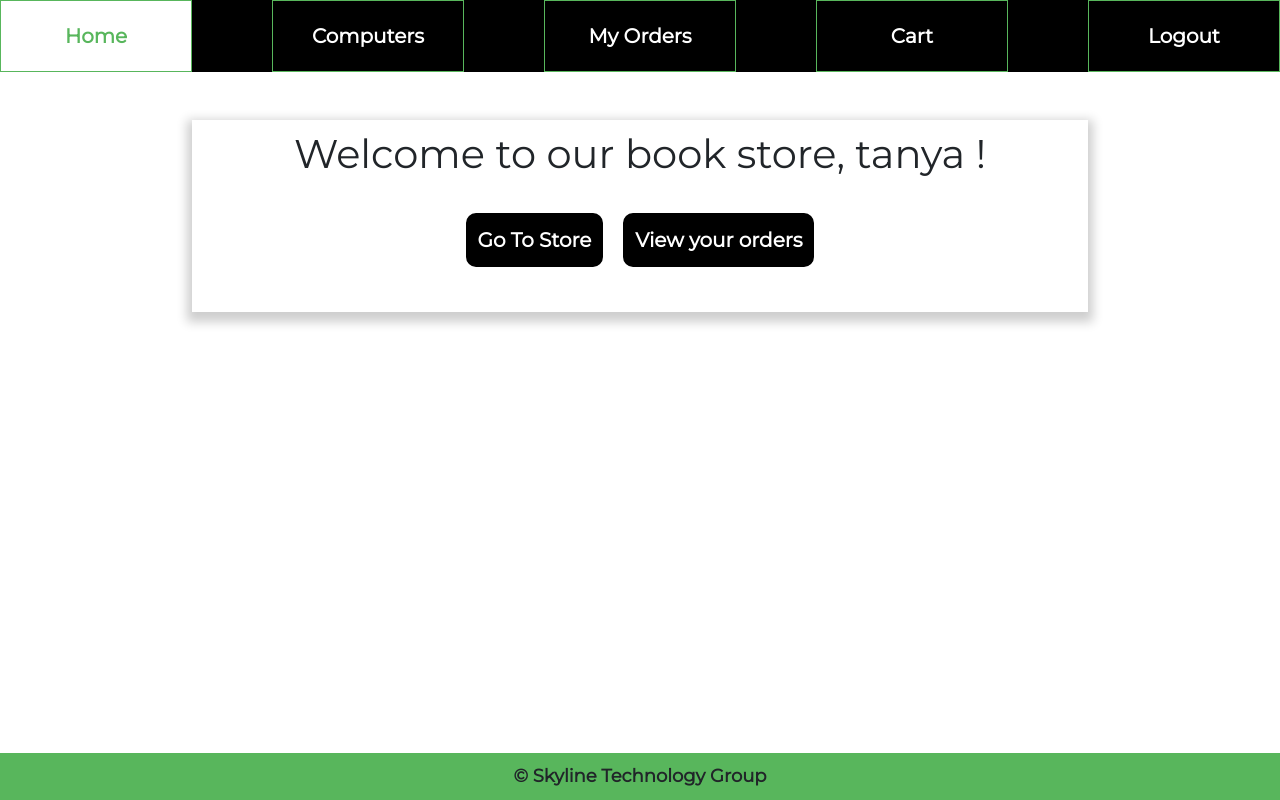
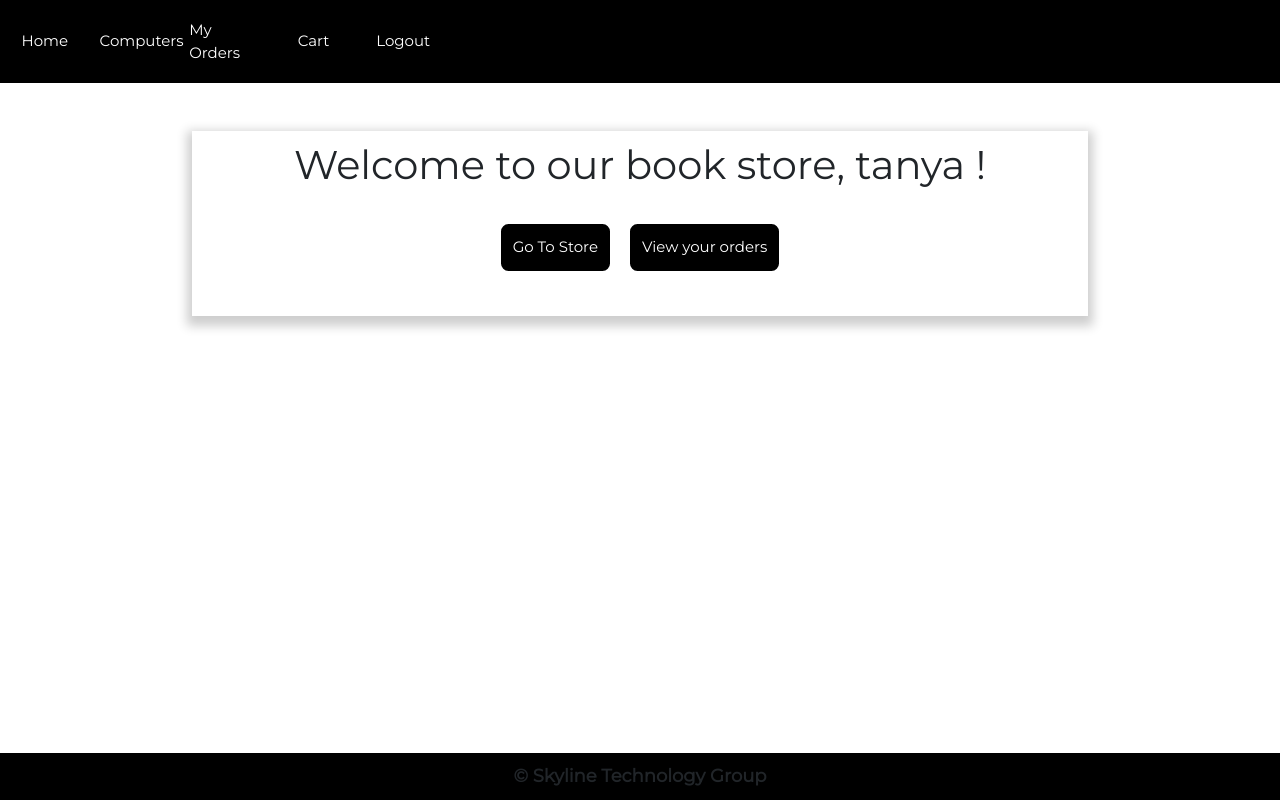
Before and after one commit to W0lfeR/ReactJS-Fundamentals-February-2019, a React (Create React App) app in the folder skyline-technology-group/: page / in a window 1280 px wide. Built offline with nearby package versions, Linux system fonts and the light colour scheme.

Commit message:
Add files via upload

```diff
--- a/skyline-technology-group/src/App.js
+++ b/skyline-technology-group/src/App.js
@@ -12,7 +12,6 @@ class App extends Component {
           <Fragment>
             <header>
               <nav class="navbar-menu">
-
               <a href="/" class="active" aria-current="page">Home</a>
               <a href="/computers">Computers</a>
                 <a href="/orders">My Orders</a>
--- a/skyline-technology-group/src/site.css
+++ b/skyline-technology-group/src/site.css
@@ -13,8 +13,8 @@ body {
 }
 
 a {
-    font-size: 20px;
-    font-weight: bold;
+    font-size: 15px;
+	display: inline-block;
 }
 
 img {
@@ -26,24 +26,23 @@ img {
 nav.navbar-menu {
     display: flex;
     flex-wrap: wrap;
-    justify-content: space-between;
     align-items: center;
     background-color: rgb(0,0,0);
 }
 
 nav.navbar-menu a {
     display: flex;
-    justify-content: space-evenly;
+    justify-content: space-around;
     text-decoration: none;
     color: white;
-    width: 15%;
+    width: 7%;
     align-items: center;
-    padding: 20px 10px;
-    border: 1px solid rgb(88, 182, 92);
+    padding: 19px 10px;
+
 }
 
 nav.navbar-menu a:hover {
-    color: rgb(88, 182, 92);
+    color: rgb(128,128,128);
     background-color: white;
 }
 
@@ -148,7 +147,7 @@ footer {
     width: 100%;
     bottom: 0;
     text-align: center;
-    background-color: rgb(88, 182, 92);
+    background-color: rgb(0,0,0);
     padding: 10px 0;
     font-size: 18px;
     font-weight: bold;
```
